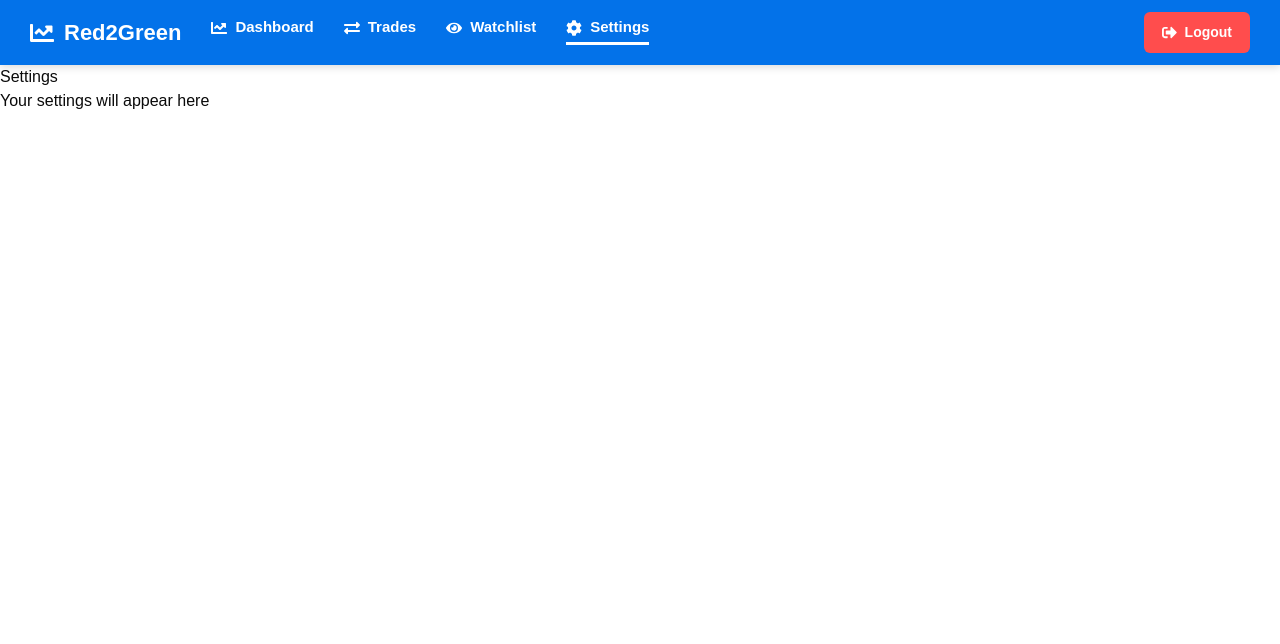
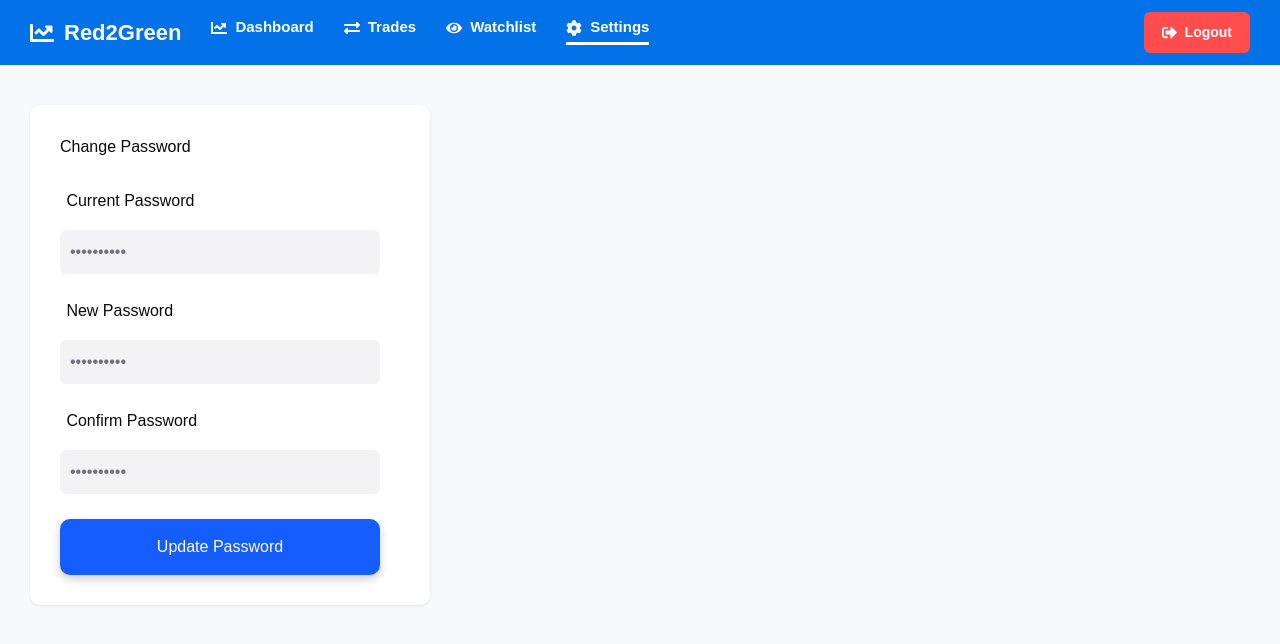
Before and after one commit to UFRed2Green/Red2Green, a Next.js app in the folder client/: page /dashboard/settings in a window 1280 px wide. Shown: the top 644 px of the page. Built offline with nearby package versions, Linux system fonts and the light colour scheme; sample sign-in values are in the browser's storage.

Commit message:
Add change password form to settings page

```diff
--- /dev/null
+++ b/client/src/app/dashboard/settings/components/ChangePasswordForm.tsx
@@ -0,0 +1,92 @@
+'use client';
+
+import { useState } from 'react';
+import { RiEyeFill, RiEyeOffFill } from 'react-icons/ri';
+
+export default function ChangePasswordForm() {
+  const [currentPassword, setCurrentPassword] = useState('');
+  const [newPassword, setNewPassword] = useState('');
+  const [confirmPassword, setConfirmPassword] = useState('');
+  const [showCurrentPassword, setShowCurrentPassword] = useState(false);
+  const [showNewPassword, setShowNewPassword] = useState(false);
+  const [showConfirmPassword, setShowConfirmPassword] = useState(false);
+
+  const handlePasswordChange = (e: React.FormEvent) => {
+    e.preventDefault();
+    // TODO: Add backend integration for password change
+  };
+
+  return (
+    <div className="change-password-container">
+      <h2 className="section-heading">Change Password</h2>
+      <form onSubmit={handlePasswordChange} className="form">
+        <h3>Current Password</h3>
+        <div className="password-container">
+          <input
+            type={showCurrentPassword ? 'text' : 'password'}
+            placeholder="••••••••••"
+            value={currentPassword}
+            onChange={(e) => setCurrentPassword(e.target.value)}
+            className="password-input input"
+            required
+          />
+          {currentPassword.length > 0 && (
+            <button
+              type="button"
+              className="password-toggle"
+              onClick={() => setShowCurrentPassword(!showCurrentPassword)}
+            >
+              {showCurrentPassword ? <RiEyeOffFill /> : <RiEyeFill />}
+            </button>
+          )}
+        </div>
+
+        <h3>New Password</h3>
+        <div className="password-container">
+          <input
+            type={showNewPassword ? 'text' : 'password'}
+            placeholder="••••••••••"
+            value={newPassword}
+            onChange={(e) => setNewPassword(e.target.value)}
+            className="password-input input"
+            required
+          />
+          {newPassword.length > 0 && (
+            <button
+              type="button"
+              className="password-toggle"
+              onClick={() => setShowNewPassword(!showNewPassword)}
+            >
+              {showNewPassword ? <RiEyeOffFill /> : <RiEyeFill />}
+            </button>
+          )}
+        </div>
+
+        <h3>Confirm Password</h3>
+        <div className="password-container">
+          <input
+            type={showConfirmPassword ? 'text' : 'password'}
+            placeholder="••••••••••"
+            value={confirmPassword}
+            onChange={(e) => setConfirmPassword(e.target.value)}
+            className="password-input input"
+            required
+          />
+          {confirmPassword.length > 0 && (
+            <button
+              type="button"
+              className="password-toggle"
+              onClick={() => setShowConfirmPassword(!showConfirmPassword)}
+            >
+              {showConfirmPassword ? <RiEyeOffFill /> : <RiEyeFill />}
+            </button>
+          )}
+        </div>
+
+        <button type="submit" className="btn-primary">
+          Update Password
+        </button>
+      </form>
+    </div>
+  );
+}
--- a/client/src/app/dashboard/settings/page.tsx
+++ b/client/src/app/dashboard/settings/page.tsx
@@ -1,15 +1,14 @@
+'use client';
+
+import '@/app/styles/settings.css';
 import { ProtectedRoute } from '@/components/ProtectedRoute';
+import ChangePasswordForm from './components/ChangePasswordForm';
 
 export default function SettingsPage() {
   return (
     <ProtectedRoute>
-      <main className="settings-container">
-        <div className="settings-header">
-          <h1>Settings</h1>
-        </div>
-        <div className="settings-content">
-          <p>Your settings will appear here</p>
-        </div>
+      <main className="settings-main">
+        <ChangePasswordForm />
       </main>
     </ProtectedRoute>
   );
--- a/client/src/app/styles/globals.css
+++ b/client/src/app/styles/globals.css
@@ -101,7 +101,7 @@ h3 {
     background-color: var(--color-primary);
     color: var(--color-text-white);
     padding: 16px 0px;
-    font-size: 1.25rem;
+    font-size: 1rem;
     box-shadow: var(--shadow-button);
     border-radius: var(--radius-lg);
 }
--- /dev/null
+++ b/client/src/app/styles/settings.css
@@ -0,0 +1,31 @@
+@import 'tailwindcss';
+
+.settings-main {
+  min-height: 100vh;
+  background-color: var(--color-bg-main);
+  padding: var(--spacing-xl);
+  display: flex;
+  flex-direction: column;
+  align-items: flex-start;
+  padding-top: 5vh;
+}
+
+.settings-main h1 {
+  font-size: 2rem;
+  font-weight: bold;
+  margin-bottom: var(--spacing-xl);
+  color: var(--color-text-primary);
+}
+
+.change-password-container {
+  background-color: var(--color-text-white);
+  border-radius: var(--radius-lg);
+  padding: var(--spacing-xl);
+  box-shadow: 0 1px 3px rgba(0, 0, 0, 0.1);
+  width: 100%;
+  max-width: 400px;
+}
+
+.change-password-container .section-heading {
+  margin-bottom: var(--spacing-xl);
+}
```
